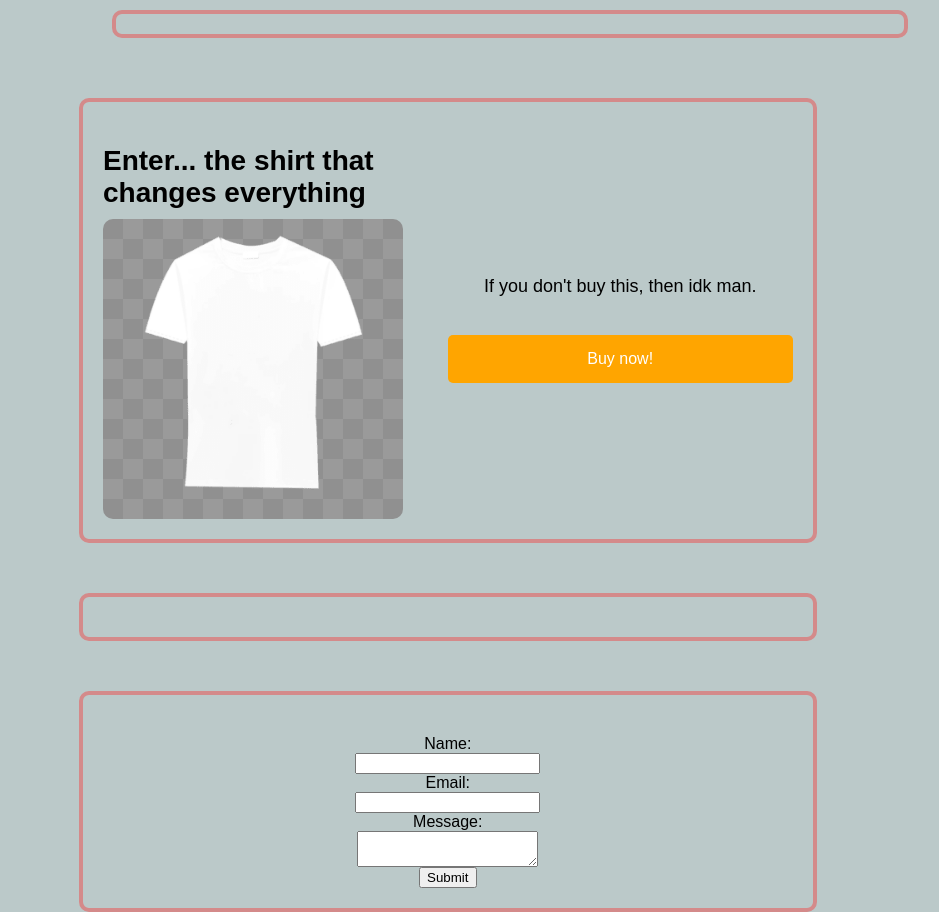
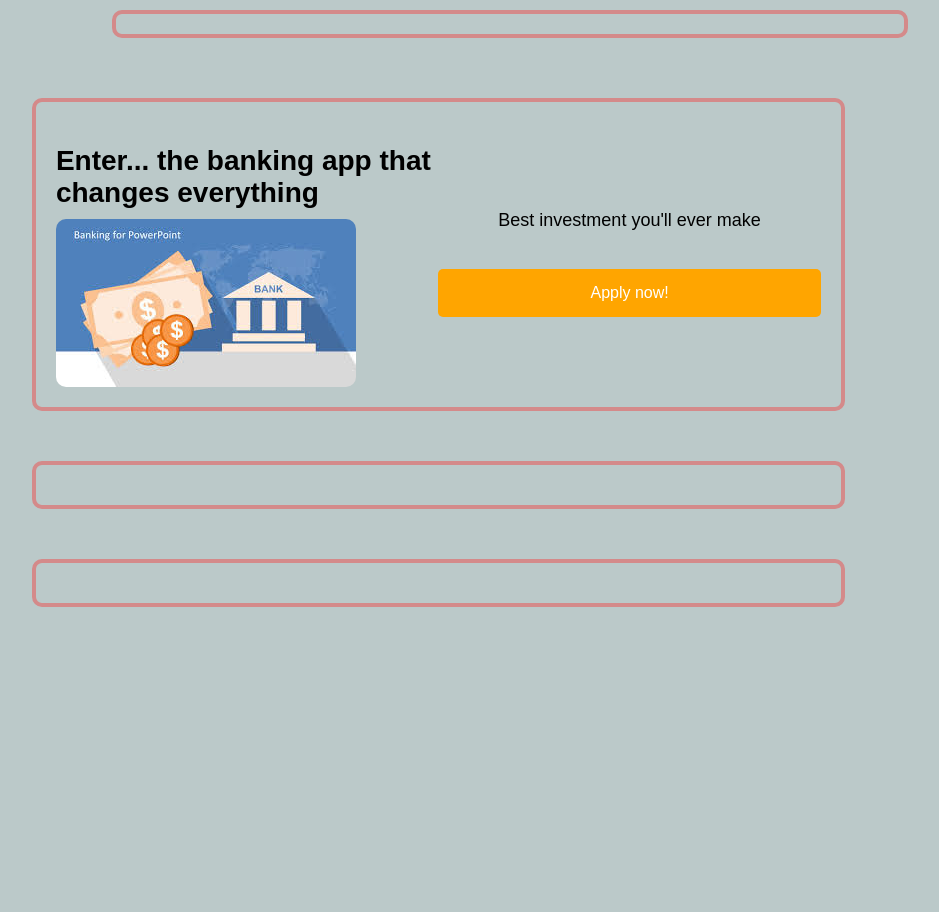
Before and after one commit to cgxgb123/Interactive-Landing-Page, a plain HTML site: page src/index.html in a window 1280 px wide. Shown: the whole page, without its empty margins (130-1069 px from the left). After the commit the page ends 800 px from the top, so only its background shows below. Drawn offline with Linux system fonts and the light colour scheme.

Commit message:
Rebranded to banking app

```diff
--- a/src/index.html
+++ b/src/index.html
@@ -3,7 +3,7 @@
     <head>
         <meta charset="UTF-8" />
         <meta name="viewport" content="width=device-width, initial-scale=1.0" />
-        <title>Best Shirts</title>
+        <title>Best Banking</title>
         <link rel="stylesheet" href="./css/styles.css" />
         <script src="./js/script.js" defer></script>
     </head>
@@ -13,42 +13,33 @@
                 <div class="navLinks">
                     <!-- span emoji logo -->
                     <!-- header -->
-                    <!-- 3 anchors with href to section home, about us, contact -->
+                    <!-- 3 anchors with href to section home, features, about us -->
                 </div>
             </nav>
         </header>
         <main>
-            <section id="heroSection" class="heroSection">
+            <section class="heroSection">
                 <div class="flex-column">
-                    <h2>Enter... the shirt that changes everything</h2>
+                    <h2>Enter... the banking app that changes everything</h2>
                     <img
-                        src="../assets/images/white-t.png"
-                        id="shirtIcon"
-                        class="shirtIcon"
+                        src="../assets/images/bank.png"
+                        id="appIcon"
+                        class="appIcon"
                     />
                 </div>
                 <div class="flex-column">
-                    <p>If you don't buy this, then idk man.</p>
-                    <button id="ctaButton" class="ctaButton">Buy now!</button>
+                    <p>Best investment you'll ever make</p>
+                    <button id="ctaButton" class="ctaButton">Apply now!</button>
                 </div>
+                <!-- modal -->
+                <!-- <div class="heroSection modalComponent"></div> -->
+            </section>
+            <section class="heroSection">
+                <!-- feature go here -->
             </section>
             <section class="heroSection">
                 <!-- about us goes here -->
             </section>
-            <section class="heroSection">
-                <form action="">
-                    <label for="name">Name:</label>
-                    <input type="text" id="name" name="name" required />
-
-                    <label for="email">Email:</label>
-                    <input type="email" id="email" name="email" required />
-
-                    <label for="message">Message:</label>
-                    <textarea id="message" name="message" required></textarea>
-
-                    <button type="submit">Submit</button>
-                </form>
-            </section>
         </main>
     </body>
 </html>
```
Also changed, not shown: assets/images/bank.png (added), assets/images/white-t.png (deleted).
